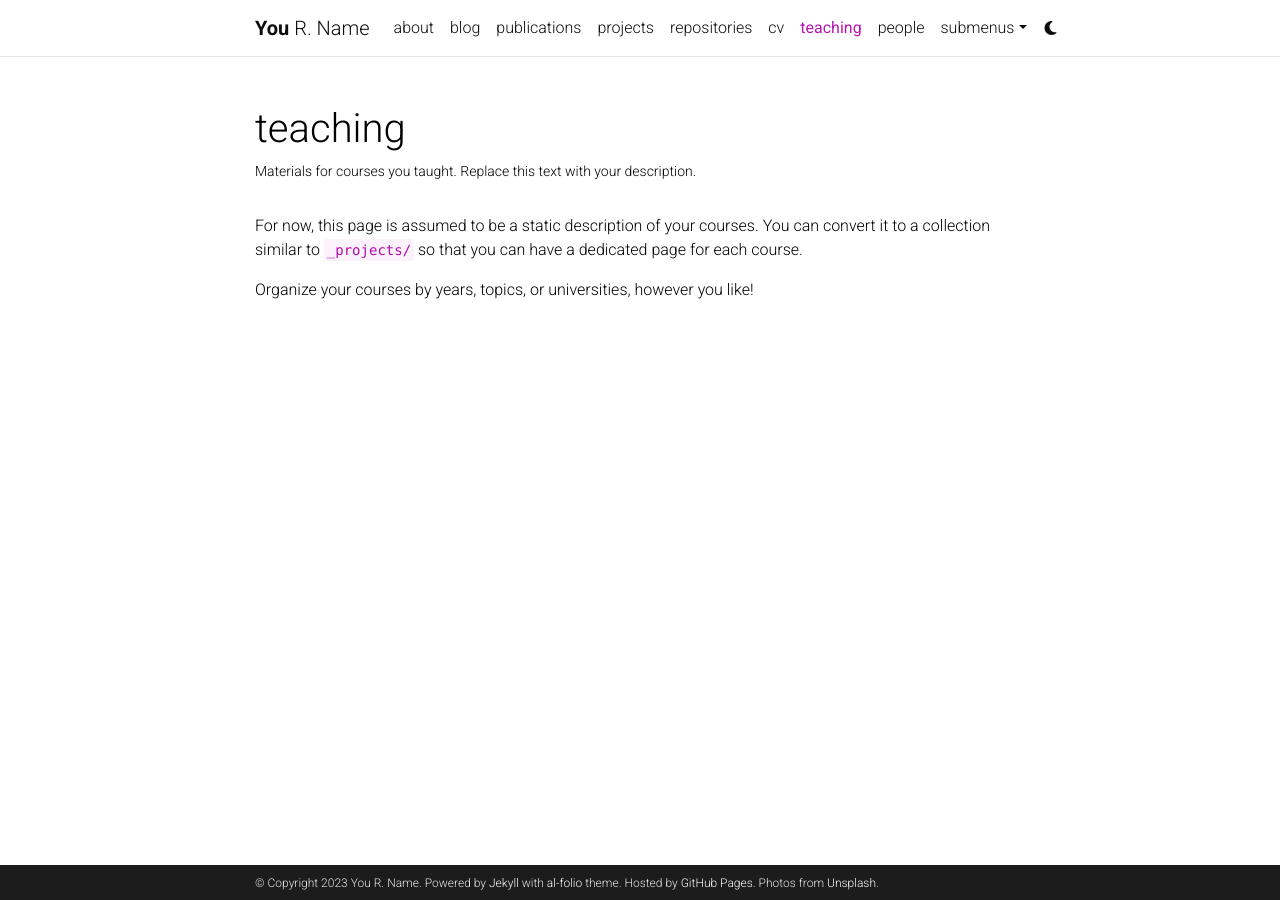
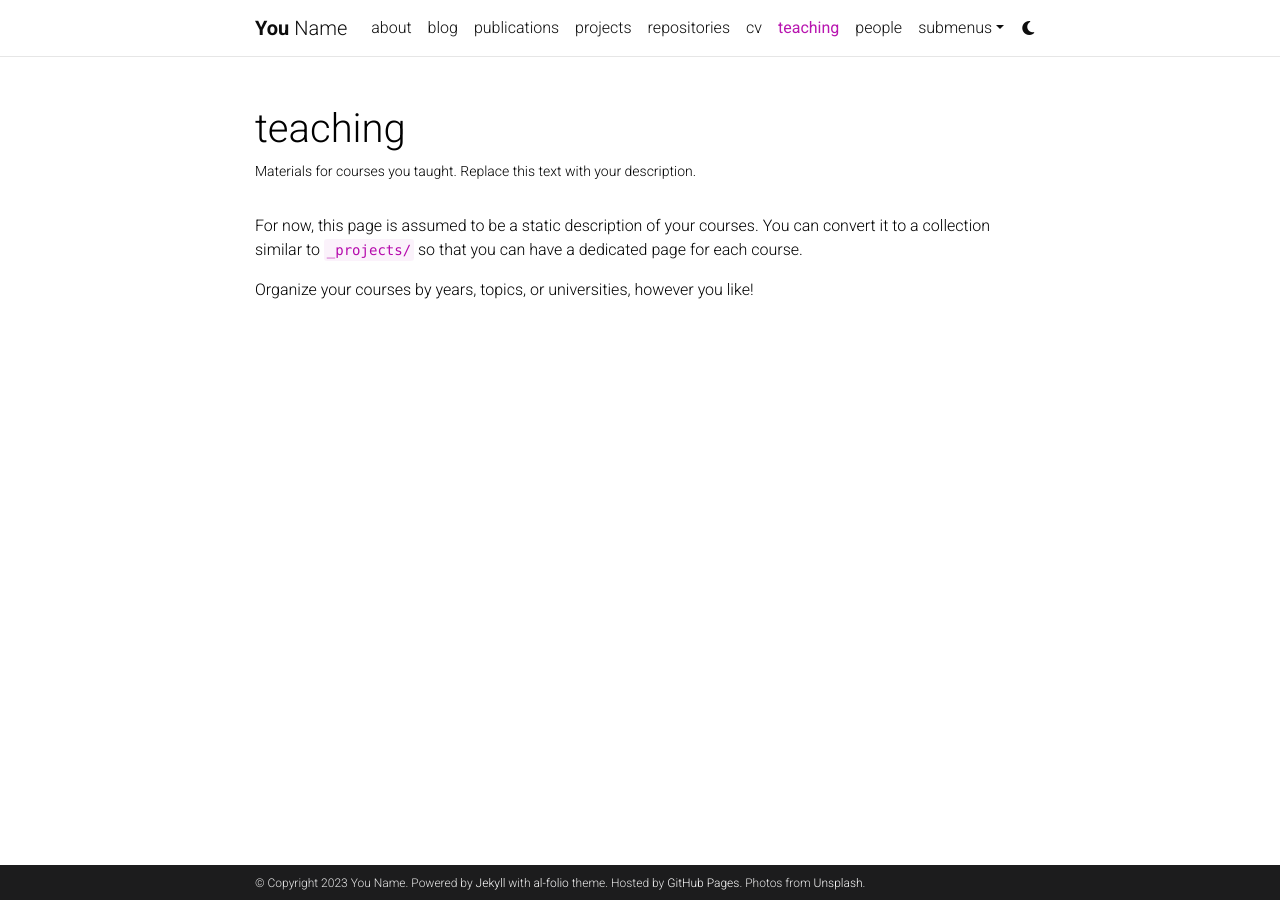
Before and after one commit to mukherjee-arpan/mukherjee-arpan.github.io, a Jekyll site: the page built from _pages/teaching.md, in a window 1280 px wide. Built offline with Jekyll 4.4.1, drawn with Linux system fonts in a browser that asks for light colours; comment, search, counter and statistics services are not loaded; a style sheet for code colours, icons or effects is not loaded.

Commit message:
Update _config.yml

```diff
--- a/_config.yml
+++ b/_config.yml
@@ -4,7 +4,6 @@
 
 title: blank # the website title (if blank, full name will be used instead)
 first_name: You
-middle_name: R.
 last_name: Name
 email: you@example.com
 description: > # the ">" symbol means to ignore newlines until "footer_text:"
@@ -18,8 +17,7 @@
 lang: en # the language of your site (for example: en, fr, cn, ru, etc.)
 icon: ⚛️  # the emoji used as the favicon (alternatively, provide image name in /assets/img/)
 
-url: https://alshedivat.github.io # the base hostname & protocol for your site
-baseurl: /al-folio # the subpath of your site, e.g. /blog/
+url: https://bvarici.github.io # the base hostname & protocol for your site
 last_updated: false # set to true if you want to display last updated in the footer
 impressum_path:  # set to path to include impressum link in the footer, use the same path as permalink in a page, helps to conform with EU GDPR
 
```
